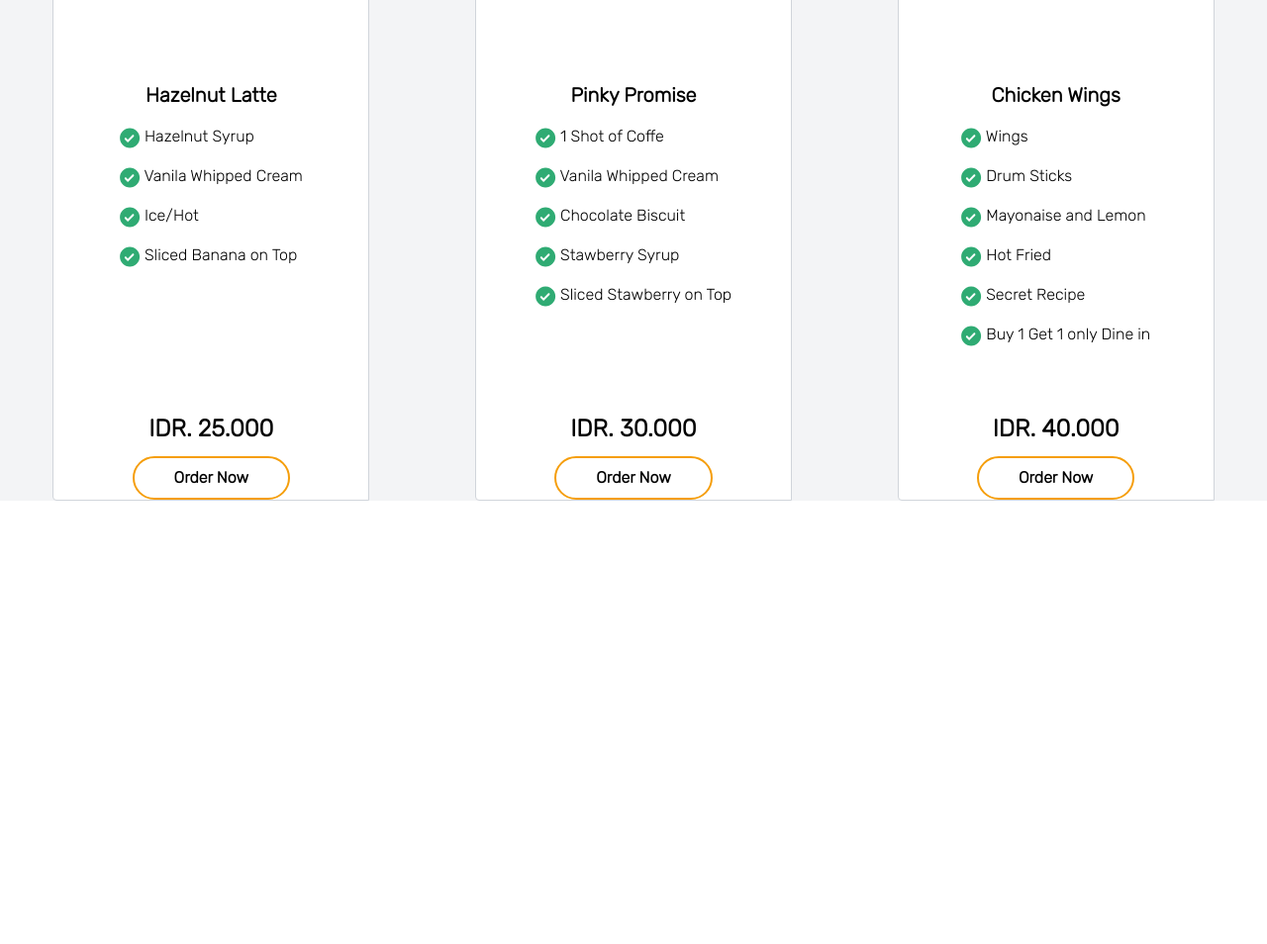
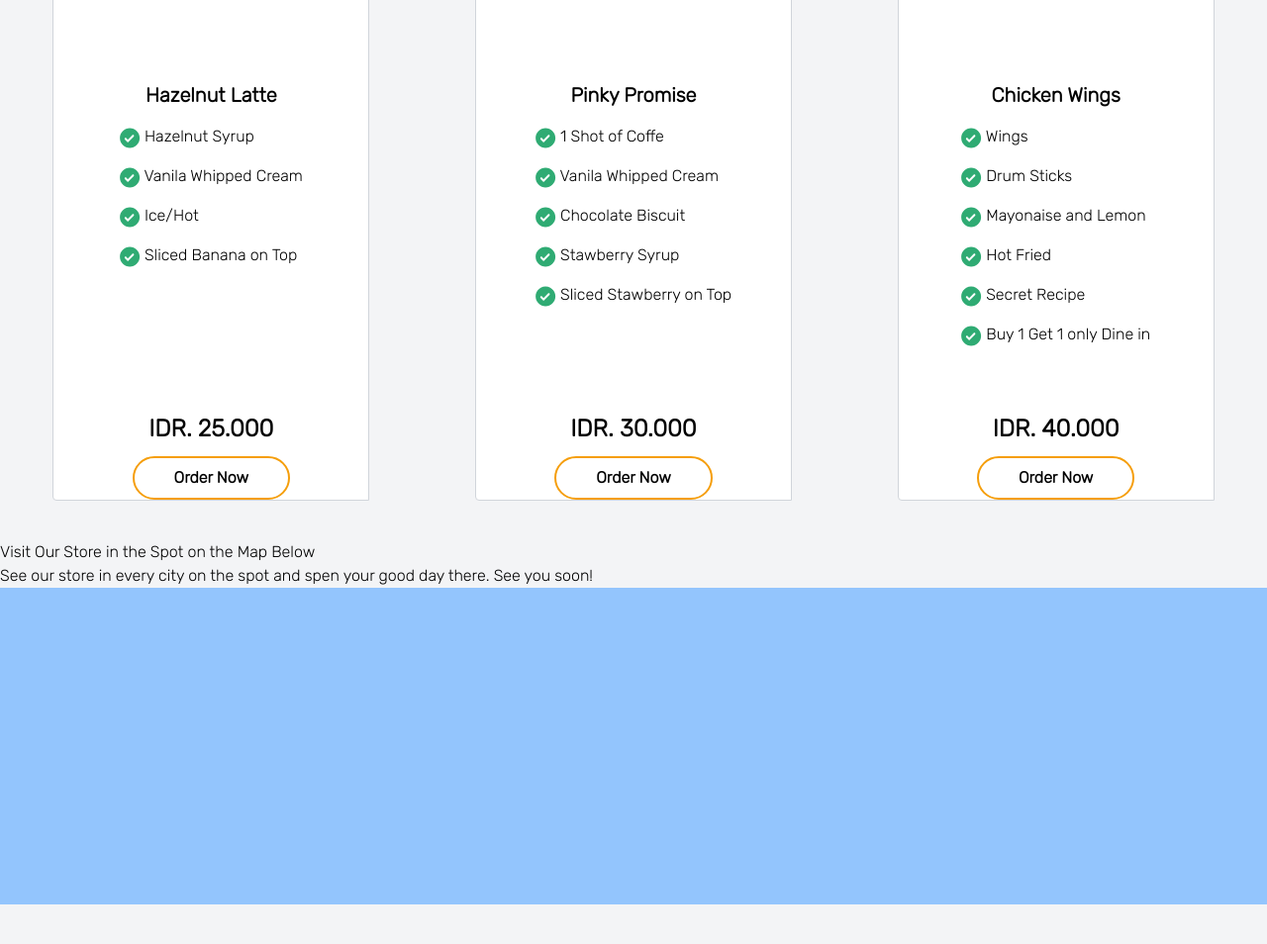
Before and after one commit to ekaadwar/b22-html-slicing, a website: page index.html in a window 1280 px wide. Shown: the part 1740-2694 px from the top of the page at 99% size. Before the commit the page ends 2246 px from the top, so only its background shows below. Drawn offline with nearby package versions, Linux system fonts and the light colour scheme.

Commit message:
create a new section for Company Spot Area with name is Section Spot

```diff
--- a/index.html
+++ b/index.html
@@ -132,7 +132,7 @@
     <!-- akhir section advantages -->
 
     <!-- section favorite -->
-    <section id="fevorite" class="bg-gray-100">
+    <section id="fevorite" class="bg-gray-100 pb-10">
       <div class="container mx-auto">
         <div class="text-center">
           <h1 class="font-bold text-3xl pt-20 mb-1.5">Here is People's Favorite</h1>
@@ -340,5 +340,15 @@
       </div>
     </section>
     <!-- akhir section favorite -->
+
+    <!-- section spot -->
+    <section id="spot" class="bg-gray-100 pb-10">
+      <div class="container mx-auto">
+        <h1>Visit Our Store in the Spot on the Map Below</h1>
+        <p>See our store in every city on the spot and spen your good day there. See you soon!</p>
+        <div class="h-80 w-full bg-blue-300"></div>
+      </div>
+    </section>
+    <!-- akhir section spot -->
   </body>
 </html>
```
